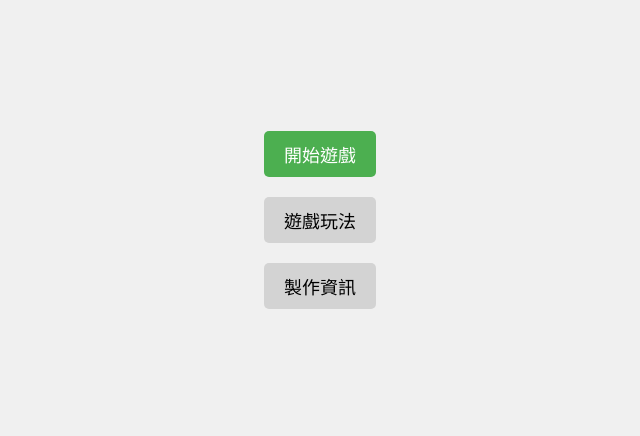
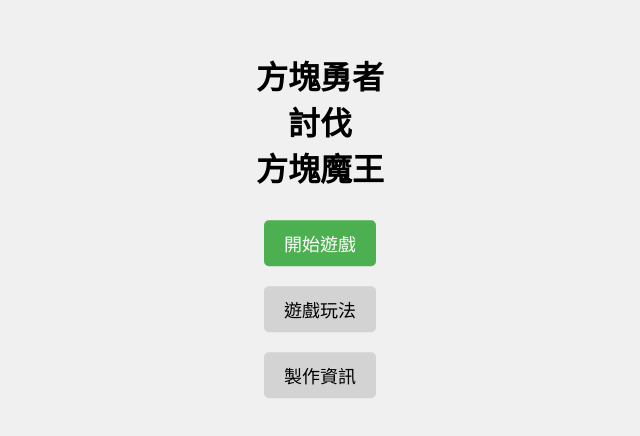
Before and after one commit to JKS712/boringWebGame, a plain HTML site: page index.html in a window 1280 px wide. Shown: the part 180-616 px from the top of the page, without its empty margins (320-960 px from the left). Drawn offline with Linux system fonts and the light colour scheme.

Commit message:
Update index.html

```diff
--- a/index.html
+++ b/index.html
@@ -3,7 +3,7 @@
 <head>
     <meta charset="UTF-8">
     <meta name="viewport" content="width=device-width, initial-scale=1.0">
-    <title>垃圾遊戲</title>
+    <title>方塊勇者討伐方塊魔王</title>
     <style>
         body {
             display: flex;
@@ -97,6 +97,12 @@
             flex-direction: column;
             align-items: center;
         }
+        #gameTitle {
+            font-size: 32px;
+            font-weight: bold;
+            margin-bottom: 20px;
+            text-align: center;
+        }
         #mobileControls {
             display: none;
             justify-content: space-between;
@@ -186,6 +192,7 @@
         </div>
 
         <div id="buttonContainer">
+            <h1 id="gameTitle">方塊勇者<br>討伐<br>方塊魔王</h1>
             <button id="startButton">開始遊戲</button>
             <button id="howToPlayButton" class="info-button">遊戲玩法</button>
             <button id="creditsButton" class="info-button">製作資訊</button>
```
